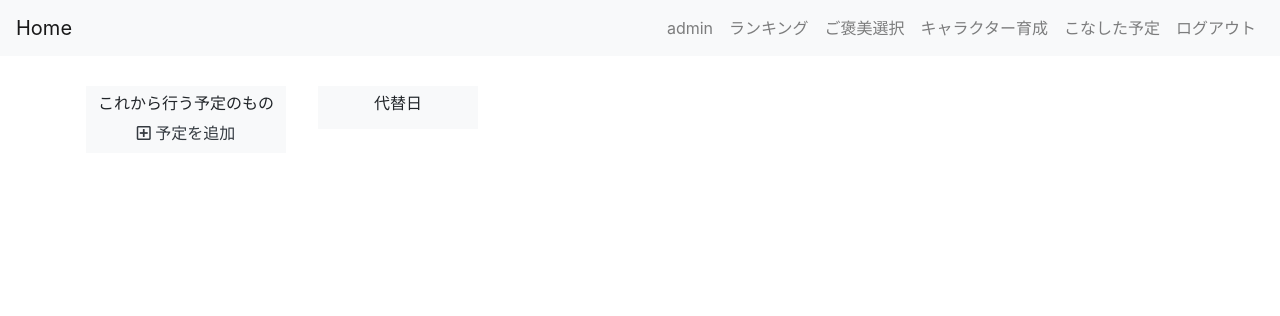
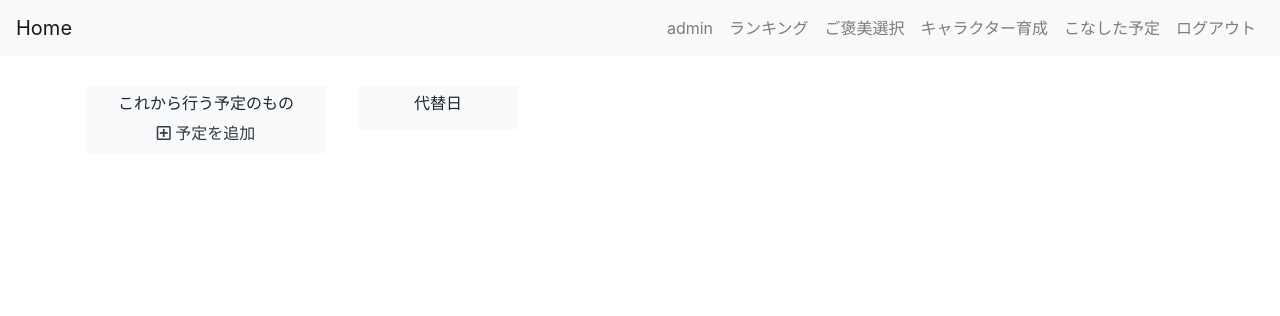
Before and after one commit to takumi1923/exercise_management, a Django app: page /activity/home/ in a window 1280 px wide. Shown: the top 316 px of the page. Run offline with Django 3.2, Linux system fonts and the light colour scheme; a user stored in the database is signed in; data comes from the database, SQL or seed files in the repository; some libraries are stand-ins or nearby versions.

Commit message:
gugagasadgaf

```diff
--- a/activity/templates/kanban/home.html
+++ b/activity/templates/kanban/home.html
@@ -12,7 +12,7 @@ body { padding-top: 70px; }
 
     {% for list in list_list %}
     {% if list.title == "これから行う予定のもの" %}
-      <div class="bg-light m-3 p-2 " style="width: 200px; height: 140%">
+      <div class="bg-light m-3 p-2 " style="width: 240px; height: 140%">
       <h6 class = "mozi">{{ list.title }}</h6>
       {% for card in list.card_set.all %}
       {% if card.user.username == request.user.username %}
```
